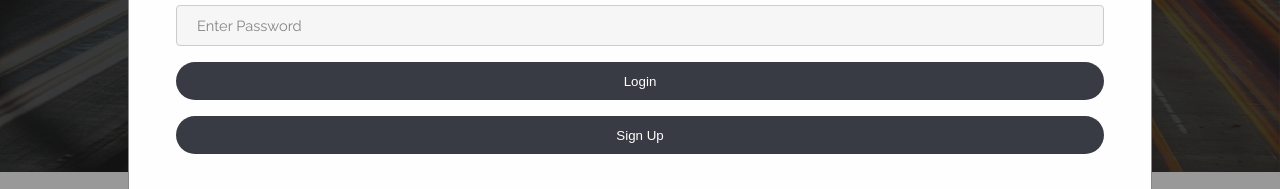
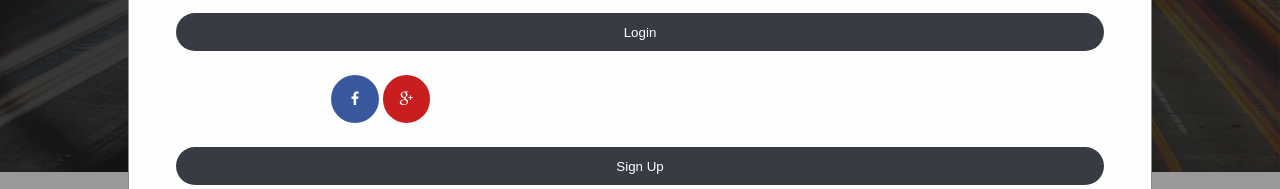
Before and after one commit to tsaihanlung841203/SNA_InitiateTeam, a plain HTML site: page 網頁/index.html in a window 1280 px wide. Both pictures are taken after a click on the button "Login". Shown: the part 517-706 px from the top of the page. Drawn offline with Linux system fonts and the light colour scheme.

Commit message:
Icon update

```diff
--- a/網頁/index.html
+++ b/網頁/index.html
@@ -181,8 +181,7 @@
       <img src="images/parkingcha_bl.png" height="30%" width="50%">
      </div>
 <br />
-     <br />
-     <br />
+
     <div class="container">
       <label><b>Username</b></label>
       <input type="text" placeholder="Enter Username" name="uname" required>
@@ -192,10 +191,15 @@
       <input type="password" placeholder="Enter Password" name="psw" required>
 <br />
       <button class="button special" type="submit">Login</button>
+    <div class="container" style="position:relative;left:15%">
+				<a class="icon rounded fa-facebook"><span class="label">Facebook</span></a>
+
+				<a class="icon rounded fa-google-plus"><span class="label">Google+</span></a>
+	</div>
 
      <button class="button special" onclick="document.getElementById('id02').style.display='block',document.getElementById('id01').style.display='none'" >Sign Up</button>
     </div>
-<br />
+
     <div class="container" >
       <button type="button" class="button special" onclick="document.getElementById('id01').style.display='none'" class="cancelbtn">Cancel</button>
       <br />
```
